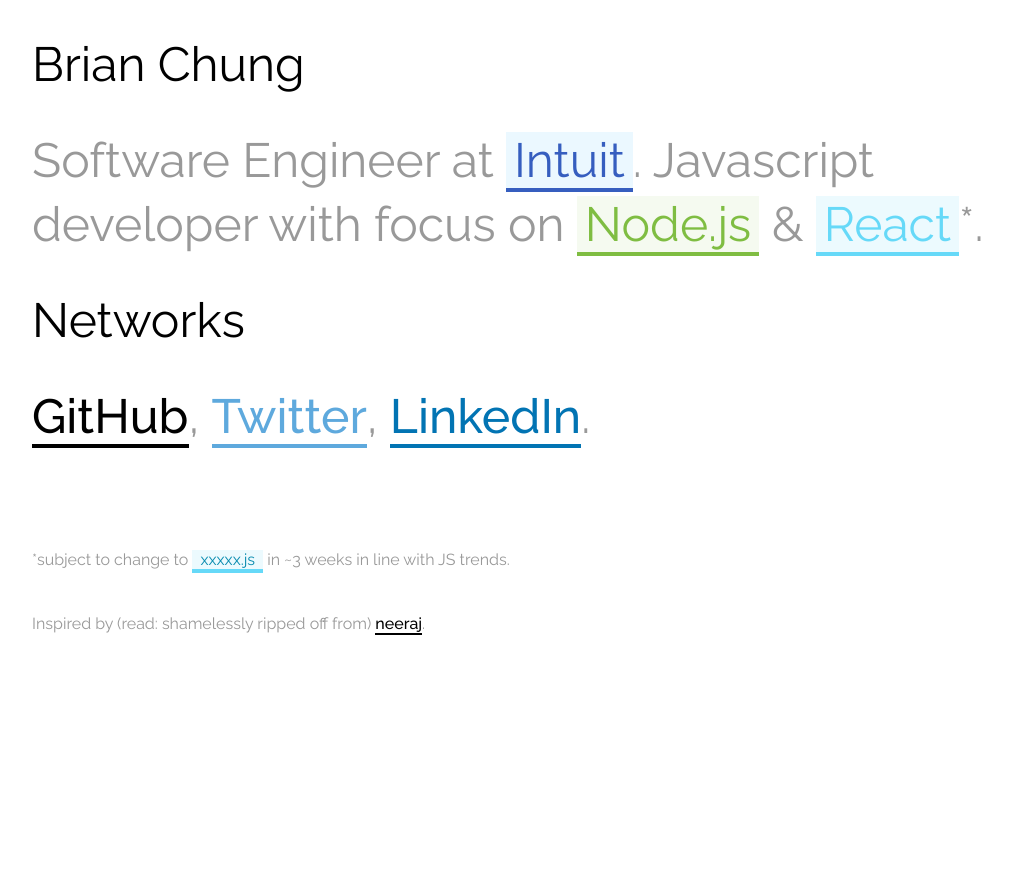
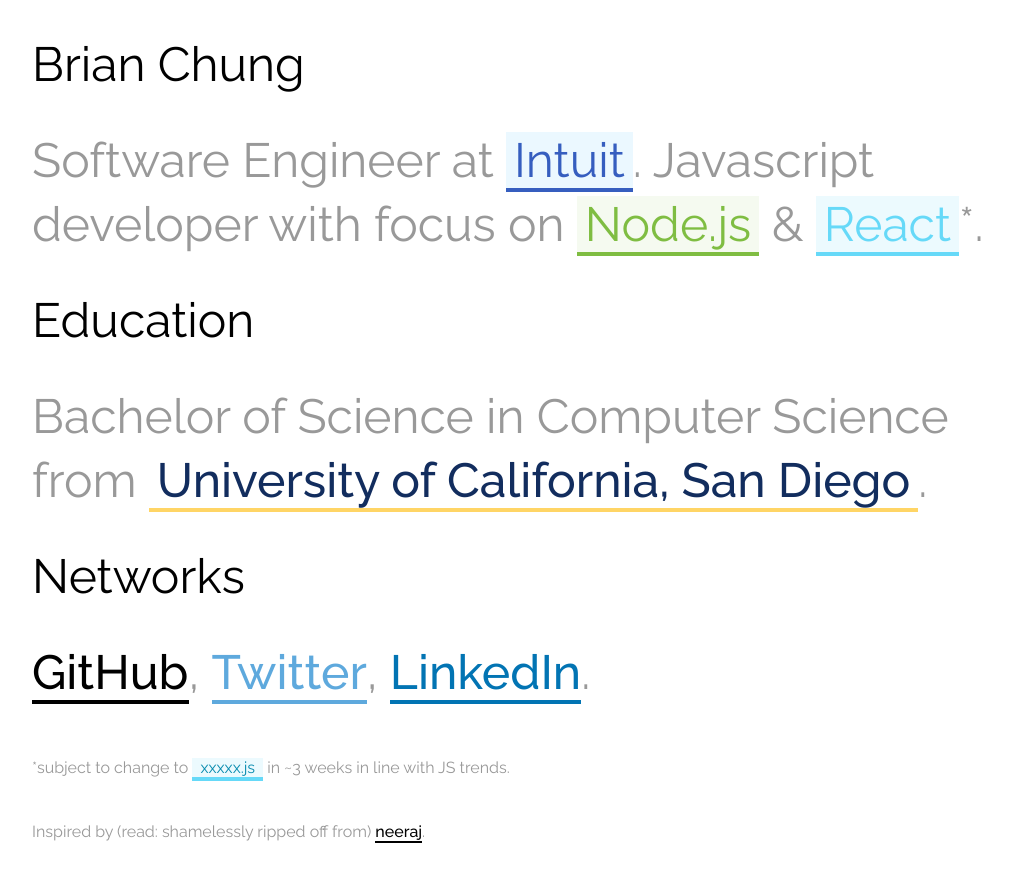
Before and after one commit to brianchung808/brianchung808.github.io, a website: page src/index.html in a window 1280 px wide. Shown: the whole page, without its empty margins (96-1108 px from the left). Before the commit the page ends 800 px from the top, so only its background shows below. Drawn offline with Linux system fonts and the light colour scheme.

Commit message:
add education

```diff
--- a/src/index.html
+++ b/src/index.html
@@ -126,6 +126,12 @@
         padding: 0 0.5rem 0 0.5rem;
       }
 
+      a.ucsd {
+        color: #122D5E;
+        border-bottom: .25rem solid #FFD565;
+        padding: 0 0.5rem 0 0.5rem;
+      }
+
       span.badjoke {
         color: #088BAF;
         background-color: #ECFAFE;
@@ -208,6 +214,18 @@
 
     <div class="row">
       <div class="col8">
+        <h1>Education</h1>
+      </div>
+    </div>
+
+    <div class="row">
+      <div class="col8">
+        Bachelor of Science in Computer Science from <a href="http://ucsd.edu" class="ucsd">University of California, San Diego</a>.
+      </div>
+    </div>
+
+    <div class="row">
+      <div class="col8">
         <h1>Networks</h1>
       </div>
     </div>
@@ -215,11 +233,6 @@
     <div class="row">
       <div class="col8">
         <a href="http://github.com/brianchung808" class="github">GitHub</a>, <a href="http://twitter.com/brianchung808" class="twitter">Twitter</a>, <a href="http://linkedin.com/in/bchung1" class="linkedin">LinkedIn</a>.
-      </div>
-    </div>
-
-    <div class="row">
-      <div class="col8">
       </div>
     </div>
 
```
